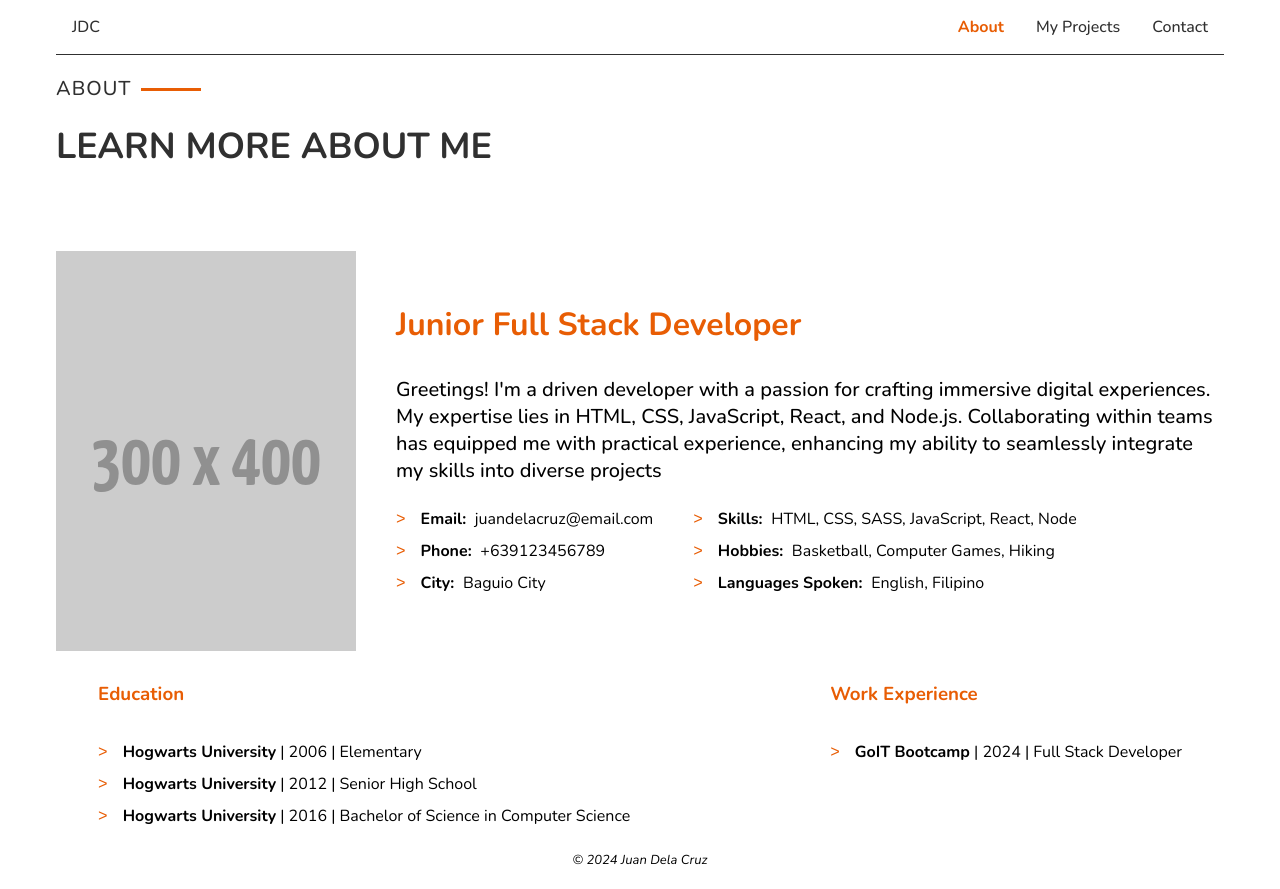
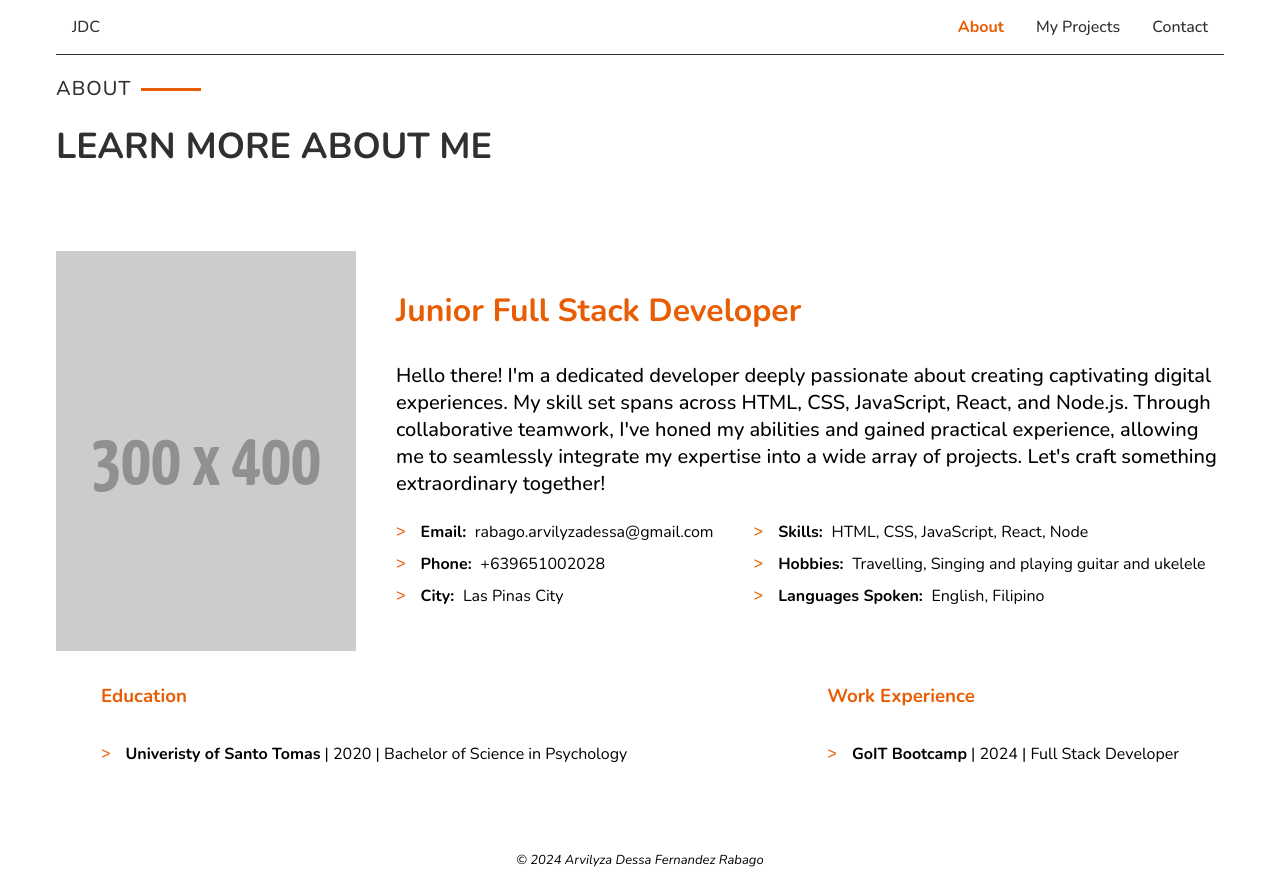
Before and after one commit to arvirabago/arvirabago-portfolio, a React (Vite) app: page /about in a window 1280 px wide. Built offline with nearby package versions, Linux system fonts and the light colour scheme.

Commit message:
data changes

```diff
--- a/src/data/about.js
+++ b/src/data/about.js
@@ -1,24 +1,24 @@
 export const aboutMeDetails = {
   position: 'Junior Full Stack Developer',
   description:
-    "Greetings! I'm a driven developer with a passion for crafting immersive digital experiences. My expertise lies in HTML, CSS, JavaScript, React, and Node.js. Collaborating within teams has equipped me with practical experience, enhancing my ability to seamlessly integrate my skills into diverse projects",
+    "Hello there! I'm a dedicated developer deeply passionate about creating captivating digital experiences. My skill set spans across HTML, CSS, JavaScript, React, and Node.js. Through collaborative teamwork, I've honed my abilities and gained practical experience, allowing me to seamlessly integrate my expertise into a wide array of projects. Let's craft something extraordinary together!",
 };
 
 export const aboutList1 = [
   {
     id: 1,
     description: 'Email',
-    value: 'juandelacruz@email.com',
+    value: 'rabago.arvilyzadessa@gmail.com',
   },
   {
     id: 2,
     description: 'Phone',
-    value: '+639123456789',
+    value: '+639651002028',
   },
   {
     id: 3,
     description: 'City',
-    value: 'Baguio City',
+    value: 'Las Pinas City',
   },
 ];
 
@@ -26,12 +26,12 @@ export const aboutList2 = [
   {
     id: 1,
     description: 'Skills',
-    value: 'HTML, CSS, SASS, JavaScript, React, Node',
+    value: 'HTML, CSS, JavaScript, React, Node',
   },
   {
     id: 2,
     description: 'Hobbies',
-    value: 'Basketball, Computer Games, Hiking',
+    value: 'Travelling, Singing and playing guitar and ukelele',
   },
   {
     id: 3,
@@ -41,23 +41,12 @@ export const aboutList2 = [
 ];
 
 export const aboutList3 = [
-  {
-    id: 1,
-    school: 'Hogwarts University',
-    year: '2006',
-    course: 'Elementary',
-  },
-  {
-    id: 2,
-    school: 'Hogwarts University',
-    year: '2012',
-    course: 'Senior High School',
-  },
+
   {
     id: 3,
-    school: 'Hogwarts University',
-    year: '2016',
-    course: 'Bachelor of Science in Computer Science',
+    school: 'Univeristy of Santo Tomas',
+    year: '2020',
+    course: 'Bachelor of Science in Psychology',
   },
 ];
 export const aboutList4 = [
--- a/src/data/footer.js
+++ b/src/data/footer.js
@@ -1,3 +1,3 @@
 export const footerDetails = {
-  name: 'Juan Dela Cruz',
+  name: 'Arvilyza Dessa Fernandez Rabago',
 };
--- a/src/data/home.js
+++ b/src/data/home.js
@@ -1,5 +1,5 @@
 export const homeDetails = {
-  name: 'Juan Dela Cruz',
+  name: 'Arvilyza Dessa Fernandez Rabago',
   position: 'Junior Full Stack Developer',
   country: 'Philippines',
 };
--- a/src/data/project.js
+++ b/src/data/project.js
@@ -14,54 +14,54 @@ export const projects = [
     id: 1,
     src: project1,
     name: 'Web Studio',
-    href: 'https://marventures.github.io/goit-markup-hw-07/',
+    href: 'https://arvirabago.github.io/goit-markup-hw-07/',
   },
   {
     id: 2,
     src: project2,
     name: 'Image Gallery',
-    href: 'https://marventures.github.io/goit-js-hw-07/',
+    href: 'https://arvirabago.github.io/goit-js-hw-08/',
   },
   {
     id: 3,
     src: project3,
     name: 'Color Switcher',
-    href: 'https://github.com/marventures/goit-js-hw-09',
+    href: 'https://arvirabago.github.io/goit-js-hw-09/',
   },
   {
     id: 4,
     src: project4,
     name: 'Color Switcher',
-    href: 'https://github.com/marventures/goit-js-hw-09',
+    href: 'https://arvirabago.github.io/goit-js-hw-09/',
   },
   {
     id: 5,
     src: project5,
     name: 'Cat Project',
-    href: 'https://github.com/marventures/goit-js-hw-10',
+    href: 'https://arvirabago.github.io/goit-js-hw-10/',
   },
   {
     id: 6,
     src: project6,
     name: 'Image Search',
-    href: 'https://github.com/marventures/goit-js-hw-11',
+    href: 'https://arvirabago.github.io/goit-js-hw-11/',
   },
   {
     id: 7,
     src: project7,
     name: 'Image Finder',
-    href: 'https://marventures.github.io/goit-react-hw-04-images/',
+    href: 'https://arvirabago.github.io/goit-react-hw-04-images/',
   },
   {
     id: 8,
     src: project8,
     name: 'Movie Search',
-    href: 'https://marventures.github.io/goit-react-hw-05-movies/',
+    href: 'https://arvirabago.github.io/goit-react-hw-05-movies/',
   },
   {
     id: 9,
     src: project9,
     name: 'Phonebook',
-    href: 'https://marventures.github.io/goit-react-hw-08-phonebook/',
+    href: 'https://arvirabago.github.io/goit-react-hw-08-phonebook/',
   },
 ];
```
